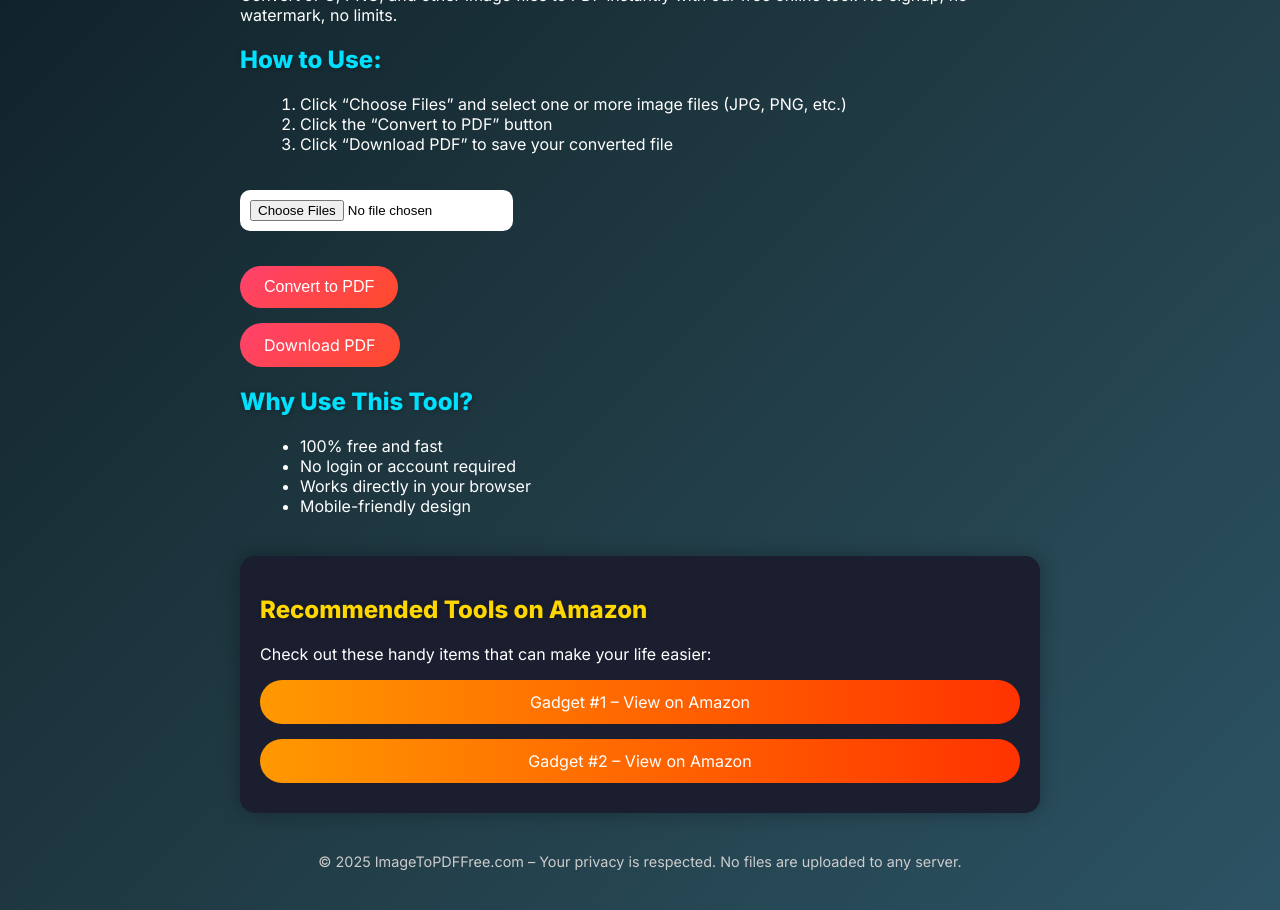
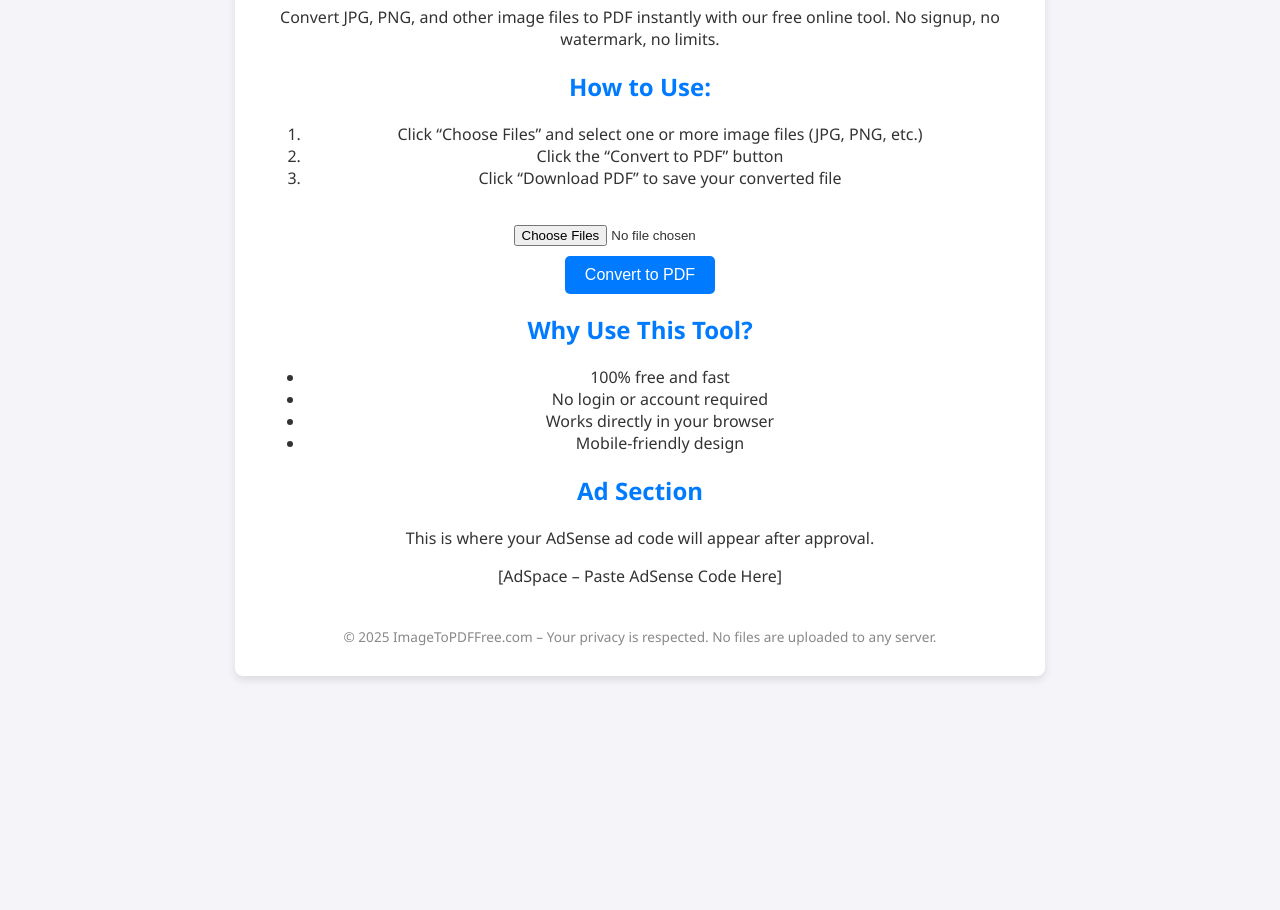
Before and after one commit to anaghaghosh20/image-to-pdf, a plain HTML site: page index.html in a window 1280 px wide. Shown: the part 137-1047 px from the top of the page. After the commit the page ends 840 px from the top, so only its background shows below. Drawn offline with nearby package versions, Linux system fonts and the light colour scheme.

Commit message:
Update index.html

```diff
--- a/index.html
+++ b/index.html
@@ -1,101 +1,93 @@
 <!DOCTYPE html>
 <html lang="en">
 <head>
-  <title>Image to PDF Converter - Free & Easy Online Tool</title>
   <meta charset="UTF-8" />
   <meta name="viewport" content="width=device-width, initial-scale=1.0" />
   <meta name="google-site-verification" content="googlea50767664abd3759.html" />
   <meta name="description" content="Convert image files (JPG, PNG) to PDF for free. No login or watermark. 100% browser-based image to PDF tool." />
   <meta name="keywords" content="image to pdf, convert image to pdf, jpg to pdf, free online converter, png to pdf" />
+  <title>Image to PDF Converter – Free Online JPG to PDF Tool</title>
+
   <script src="https://cdnjs.cloudflare.com/ajax/libs/jspdf/2.5.1/jspdf.umd.min.js"></script>
-  <link href="https://fonts.googleapis.com/css2?family=Inter:wght@400;600;800&display=swap" rel="stylesheet">
+
   <style>
     body {
-      font-family: 'Inter', sans-serif;
-      background: linear-gradient(135deg, #0f2027, #203a43, #2c5364);
-      color: #fff;
+      font-family: 'Segoe UI', sans-serif;
+      display: flex;
+      justify-content: center;
+      align-items: center;
+      height: 100vh;
       margin: 0;
-      padding: 0;
-      overflow-x: hidden;
+      padding: 20px;
+      background-color: #f4f4f9;
+      color: #333;
     }
 
     .container {
-      max-width: 800px;
+      text-align: center;
+      max-width: 750px;
       margin: auto;
-      padding: 40px 20px;
-      animation: fadeIn 1s ease-in-out;
-    }
-
-    @keyframes fadeIn {
-      from { opacity: 0; transform: translateY(20px); }
-      to { opacity: 1; transform: translateY(0); }
+      padding: 30px;
+      background-color: #ffffff;
+      box-shadow: 0 4px 8px rgba(0, 0, 0, 0.1);
+      border-radius: 8px;
+      width: 100%;
     }
 
     h1, h2 {
-      color: #00e0ff;
-      text-shadow: 1px 1px 5px rgba(0,0,0,0.3);
+      color: #007bff;
     }
 
-    button, .download-link, .amazon-link {
-      background: linear-gradient(135deg, #ff416c, #ff4b2b);
+    button {
+      padding: 10px 20px;
+      font-size: 1rem;
+      cursor: pointer;
+      background-color: #007bff;
       color: white;
       border: none;
-      padding: 12px 24px;
-      font-size: 1rem;
-      border-radius: 50px;
-      cursor: pointer;
-      transition: transform 0.2s ease, background 0.3s;
-      text-decoration: none;
-      display: inline-block;
-      margin-top: 15px;
+      border-radius: 5px;
+      margin-top: 10px;
+      transition: background-color 0.3s ease;
     }
 
-    button:hover, .download-link:hover, .amazon-link:hover {
-      transform: scale(1.05);
-      background: linear-gradient(135deg, #ff4b2b, #ff416c);
+    button:hover {
+      background-color: #0056b3;
     }
 
     input[type="file"] {
-      margin: 20px 0;
-      padding: 10px;
-      border-radius: 10px;
-      background: #fff;
-      color: #000;
+      margin-top: 20px;
     }
 
-    ol, ul {
-      margin-left: 20px;
+    #download {
+      display: none;
+      margin-top: 20px;
+    }
+
+    .loading-spinner {
+      display: none;
+      border: 4px solid #f3f3f3;
+      border-top: 4px solid #007bff;
+      border-radius: 50%;
+      width: 50px;
+      height: 50px;
+      animation: spin 2s linear infinite;
+      margin-top: 20px;
+    }
+
+    @keyframes spin {
+      0% { transform: rotate(0deg); }
+      100% { transform: rotate(360deg); }
     }
 
     footer {
       margin-top: 40px;
-      font-size: 0.9rem;
-      color: #ccc;
-      text-align: center;
-    }
-
-    .ad-section {
-      background: #1b1e2f;
-      border-radius: 15px;
-      padding: 20px;
-      margin-top: 40px;
-      box-shadow: 0 0 20px rgba(0,0,0,0.3);
-      animation: fadeIn 2s ease-in-out;
-    }
-
-    .ad-section h2 {
-      color: #ffd700;
-    }
-
-    .amazon-link {
-      background: linear-gradient(to right, #ff9900, #ff3300);
-      margin-bottom: 10px;
-      display: block;
-      text-align: center;
+      font-size: 0.85rem;
+      color: #888;
     }
   </style>
 </head>
 <body>
+
   <div class="container">
     <h1>Free Image to PDF Converter</h1>
     <p>Convert JPG, PNG, and other image files to PDF instantly with our free online tool. No signup, no watermark, no limits.</p>
@@ -111,7 +103,8 @@
     <br />
     <button onclick="convertToPDF()">Convert to PDF</button>
     <br />
-    <a id="download" class="download-link" download="converted.pdf">Download PDF</a>
+    <div class="loading-spinner" id="loadingSpinner"></div>
+    <a id="download" download="converted.pdf">Download PDF</a>
 
     <h2>Why Use This Tool?</h2>
     <ul>
@@ -121,11 +114,12 @@
       <li>Mobile-friendly design</li>
     </ul>
 
-    <div class="ad-section">
-      <h2>Recommended Tools on Amazon</h2>
-      <p>Check out these handy items that can make your life easier:</p>
-      <a class="amazon-link" href="https://amzn.to/4iRozL4" target="_blank">Gadget #1 – View on Amazon</a>
-      <a class="amazon-link" href="https://amzn.to/4d27UDh" target="_blank">Gadget #2 – View on Amazon</a>
+    <h2>Ad Section</h2>
+    <p>This is where your AdSense ad code will appear after approval.</p>
+    <!-- Replace below with your AdSense code after approval -->
+    <div id="adsense">
+      <!-- Example Placeholder -->
+      <p>[AdSpace – Paste AdSense Code Here]</p>
     </div>
 
     <footer>
@@ -137,9 +131,12 @@
     async function convertToPDF() {
       const { jsPDF } = window.jspdf;
       const input = document.getElementById('imageInput');
+      const loadingSpinner = document.getElementById('loadingSpinner');
       if (!input.files.length) return alert('Please select at least one image.');
 
+      loadingSpinner.style.display = 'inline-block';  // Show the spinner
       const pdf = new jsPDF();
+
       for (let i = 0; i < input.files.length; i++) {
         const img = await readImage(input.files[i]);
         const props = pdf.getImageProperties(img);
@@ -153,7 +150,9 @@
       const url = URL.createObjectURL(blob);
       const link = document.getElementById('download');
       link.href = url;
-      link.style.display = 'inline-block';
+      link.style.display = 'inline';  // Show the download link
+
+      loadingSpinner.style.display = 'none';  // Hide the spinner
     }
 
     function readImage(file) {
@@ -164,5 +163,6 @@
       });
     }
   </script>
+
 </body>
 </html>
```
